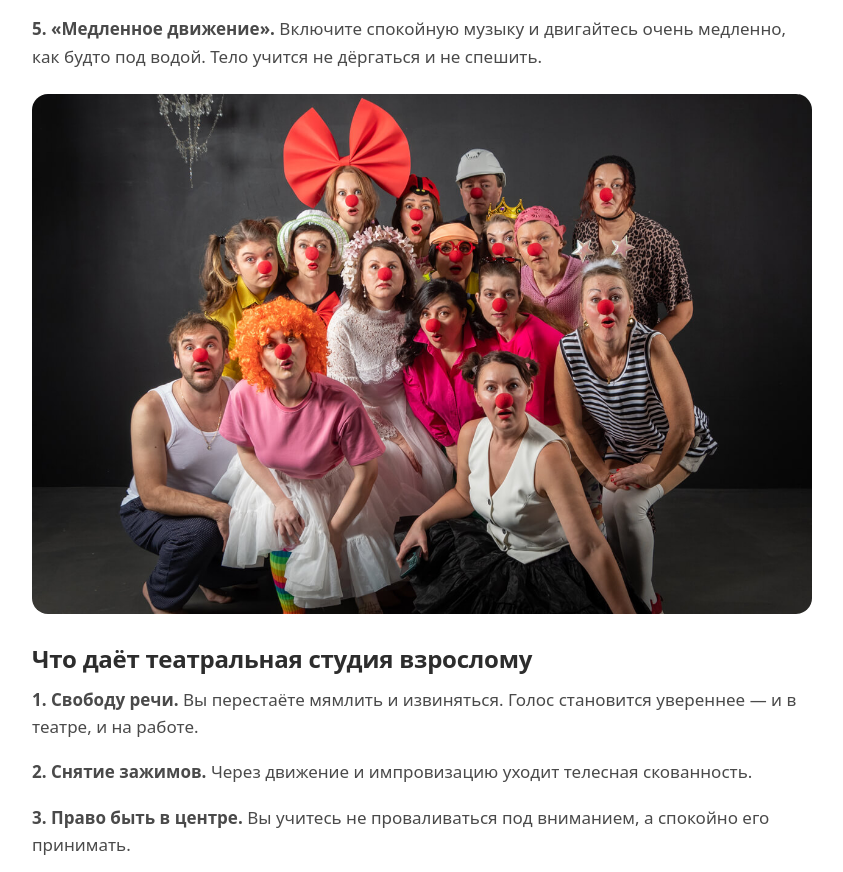
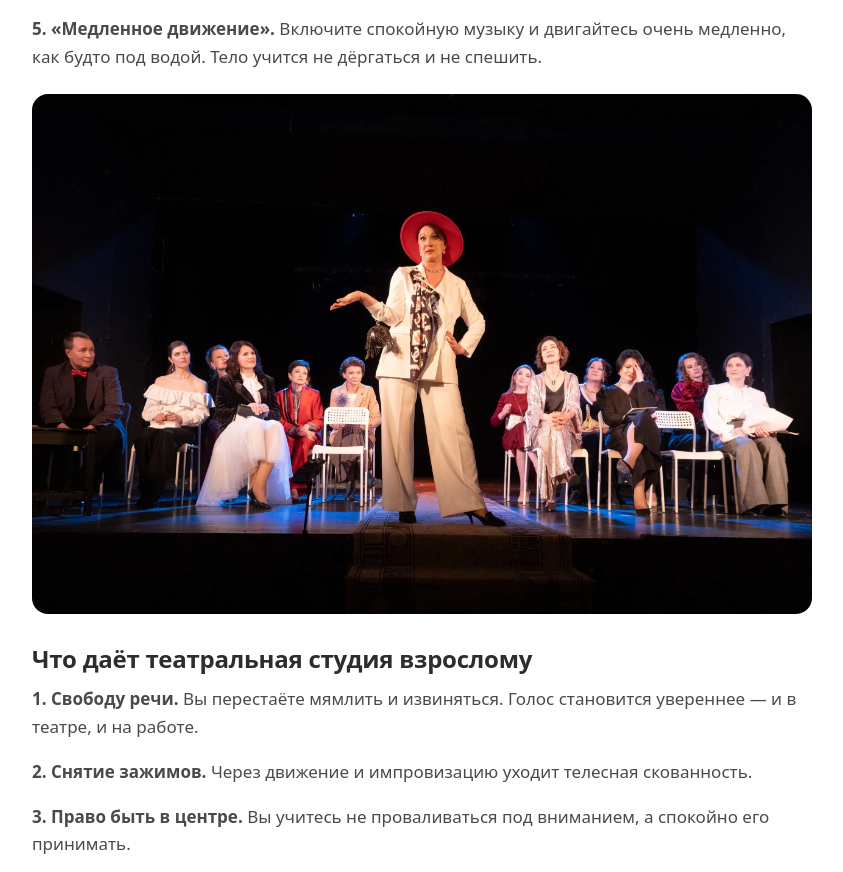
Before and after one commit to shkit-school/shkit-school.github.io, a plain HTML site: page blog/statya-3.html in a window 1280 px wide. Shown: the part 1413-2285 px from the top of the page, without its empty margins (218-1061 px from the left). Drawn offline with Linux system fonts and the light colour scheme.

Commit message:
Update statya-3.html

```diff
--- a/blog/statya-3.html
+++ b/blog/statya-3.html
@@ -132,7 +132,7 @@
                 <p><strong>4. «Внутренний монолог».</strong> Выберите простую ситуацию: ожидание автобуса, очередь в магазине. Проговорите про себя, что вы видите и чувствуете. Это развивает внимание и помогает формулировать мысли.</p>
                 <p><strong>5. «Медленное движение».</strong> Включите спокойную музыку и двигайтесь очень медленно, как будто под водой. Тело учится не дёргаться и не спешить.</p>
 
-                <img src="../assets/img/gal104.jpg" alt="Взрослые ученики ШКИТ на сцене">
+                <img src="../assets/img/gal130.webp" alt="Взрослые ученики ШКИТ на сцене">
 
                 <h2>Что даёт театральная студия взрослому</h2>
                 <p><strong>1. Свободу речи.</strong> Вы перестаёте мямлить и извиняться. Голос становится увереннее — и в театре, и на работе.</p>
```
